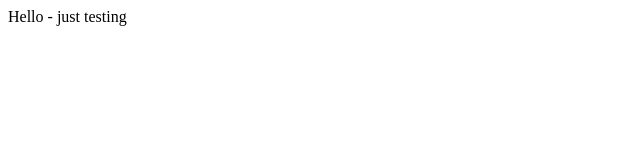
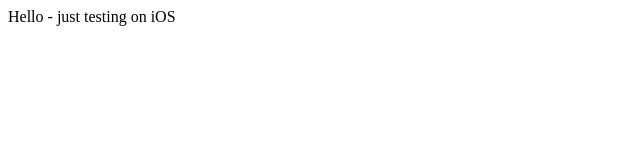
Before and after one commit to Mception/mConstructs, a plain HTML site: page index.html in a window 1280 px wide. Shown: the full height of the page, 0-640 px from the left. Drawn offline with Linux system fonts and the light colour scheme.

Commit message:
Getting git access on iOS device

```diff
--- a/index.html
+++ b/index.html
@@ -1 +1 @@
-<div>Hello - just testing</div>
+<div>Hello - just testing on iOS</div>
```
